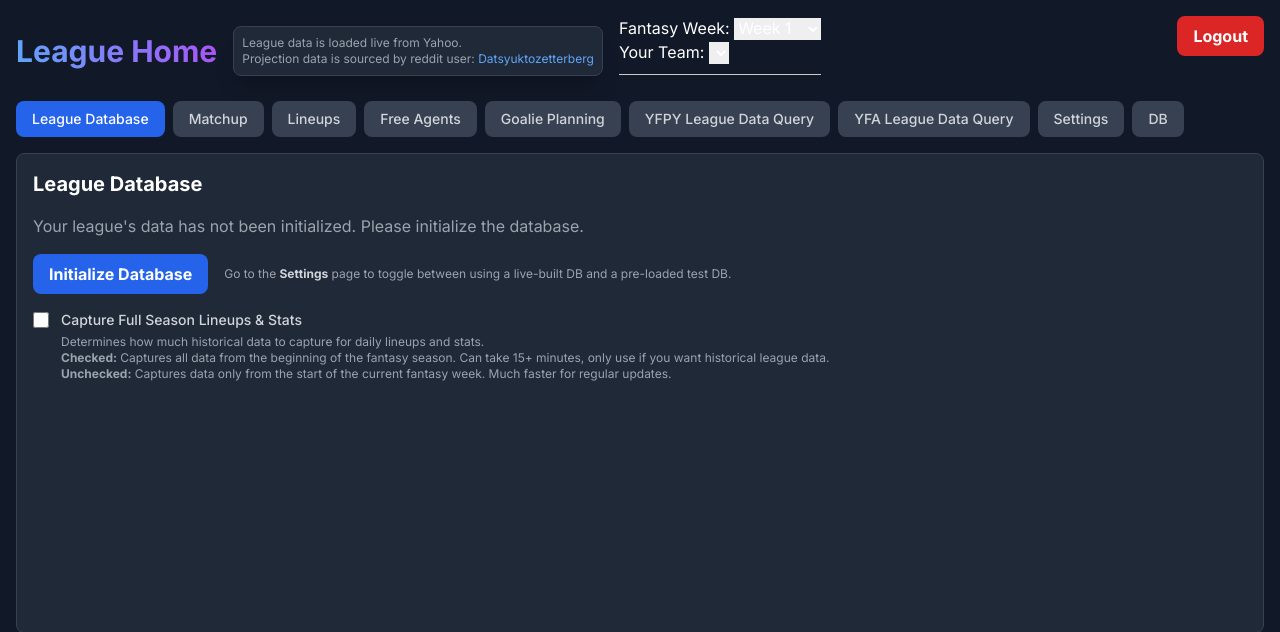
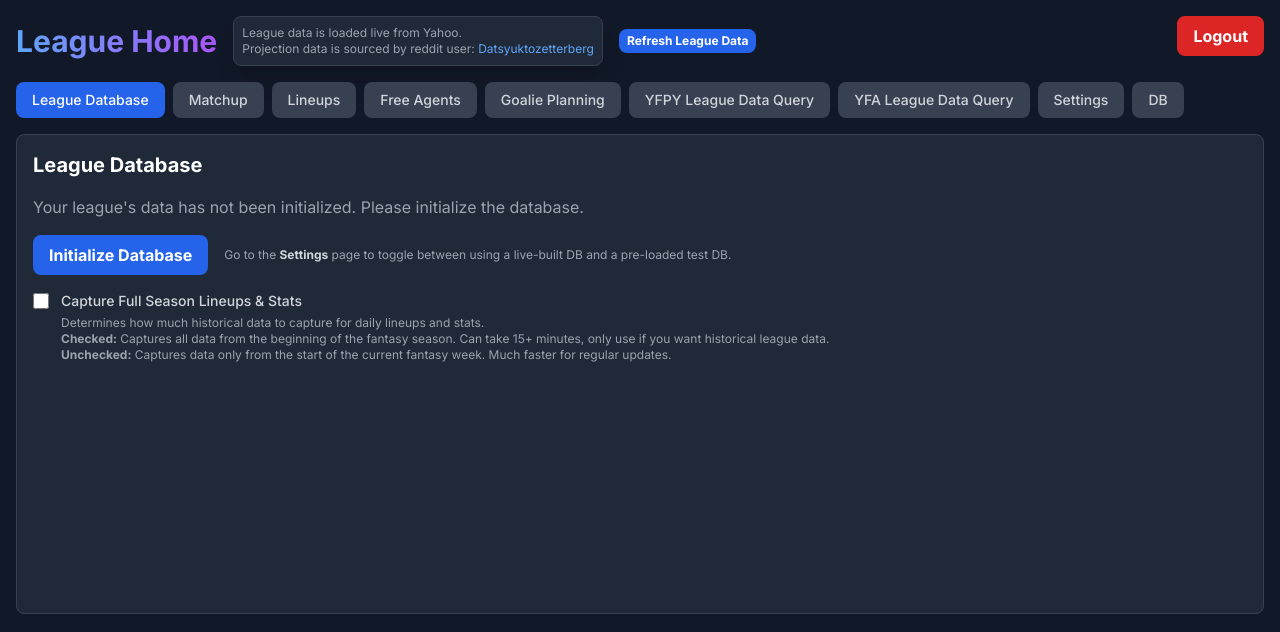
Before and after one commit to Interestingkiwi/fantasy_streams, a Flask app: template templates/home.html in a window 1280 px wide. Shown: the top 632 px of the page. Run offline with Flask 2, Linux system fonts and the light colour scheme; the template is opened without the code that fills it, so the values that code supplies are empty; some libraries are stand-ins or nearby versions.

Commit message:
revert home

```diff
--- a/static/home.js
+++ b/static/home.js
@@ -1,8 +1,6 @@
 document.addEventListener('DOMContentLoaded', () => {
     const logoutButton = document.getElementById('logout-button');
     const timestampText = document.getElementById('timestamp-text');
-    const weekDropdown = document.getElementById('global-week-dropdown');
-    const teamDropdown = document.getElementById('global-your-team-dropdown');
 
     async function handleLogout() {
         // Redirect to logout endpoint, which will clear the session
@@ -30,73 +28,6 @@ document.addEventListener('DOMContentLoaded', () => {
         }
     }
 
-    function populateWeekDropdown() {
-        const savedWeek = localStorage.getItem('selectedWeek') || '1';
-        for (let i = 1; i <= 26; i++) {
-            const option = document.createElement('option');
-            option.value = i;
-            option.textContent = `Week ${i}`;
-            if (i == savedWeek) {
-                option.selected = true;
-            }
-            weekDropdown.appendChild(option);
-        }
-        localStorage.setItem('selectedWeek', weekDropdown.value);
-    }
-
-    async function initializeApp() {
-        populateWeekDropdown();
-
-        try {
-            const response = await fetch('/get_teams');
-            const teams = await response.json();
-
-            teamDropdown.innerHTML = ''; // Clear existing options
-            const savedTeam = localStorage.getItem('selectedTeam');
-
-            teams.forEach(team => {
-                const option = document.createElement('option');
-                option.value = team;
-                option.textContent = team;
-                if (team === savedTeam) {
-                    option.selected = true;
-                }
-                teamDropdown.appendChild(option);
-            });
-
-            // If no team was saved or the saved team is not in the list, default to the first team
-            if (!savedTeam || !teams.includes(savedTeam)) {
-                if (teams.length > 0) {
-                    teamDropdown.value = teams[0];
-                    localStorage.setItem('selectedTeam', teams[0]);
-                }
-            } else {
-                 localStorage.setItem('selectedTeam', savedTeam);
-            }
-
-        } catch (error) {
-            console.error('Failed to fetch teams:', error);
-        }
-
-        // Load the initial page after dropdowns are populated
-        loadPage(currentPage);
-    }
-
-
-
-    weekDropdown.addEventListener('change', () => {
-        localStorage.setItem('selectedWeek', weekDropdown.value);
-        loadPage(currentPage); // Reload the current page content to reflect the change
-    });
-
-    teamDropdown.addEventListener('change', () => {
-        localStorage.setItem('selectedTeam', teamDropdown.value);
-        // Also clear the opponent, as the old one might be the new "your team"
-        localStorage.removeItem('selectedOpponent');
-        loadPage(currentPage); // Reload the current page content
-    });
-
-
     if(logoutButton) {
         logoutButton.addEventListener('click', handleLogout);
     }
@@ -104,5 +35,4 @@ document.addEventListener('DOMContentLoaded', () => {
     if(timestampText) {
         getTimestamp();
     }
-    initializeApp();
 });
--- a/templates/home.html
+++ b/templates/home.html
@@ -22,16 +22,9 @@
                     <p id="timestamp-text" class="text-gray-400 text-xs">Loading league data...</p>
                     <p class="text-gray-400 text-xs">Projection data is sourced by reddit user: <a href="https://www.reddit.com/r/fantasyhockey/comments/1n1wsqc/dtz_20252026_nhl_projections/" target="_blank" class="text-blue-400 hover:underline">Datsyuktozetterberg</a></p>
                 </main>
-                <div id="global-controls" class="dropdown-container" style="padding-bottom: 10px; border-bottom: 1px solid #ccc; margin-bottom: 10px;">
-                    <div class="dropdown-group">
-                        <label for="global-week-dropdown">Fantasy Week:</label>
-                        <select id="global-week-dropdown"></select>
-                    </div>
-                    <div class="dropdown-group">
-                        <label for="global-your-team-dropdown">Your Team:</label>
-                        <select id="global-your-team-dropdown"></select>
-                    </div>
-                </div>
+                <button id="refresh-data-button" class="bg-blue-600 hover:bg-blue-700 text-white font-bold py-1 px-2 text-xs rounded-lg transition duration-300 ease-in-out">
+                    Refresh League Data
+                </button>
             </div>
 
             <button id="logout-button" class="bg-red-600 hover:bg-red-700 text-white font-bold py-2 px-4 rounded-lg transition duration-300 ease-in-out">
```
